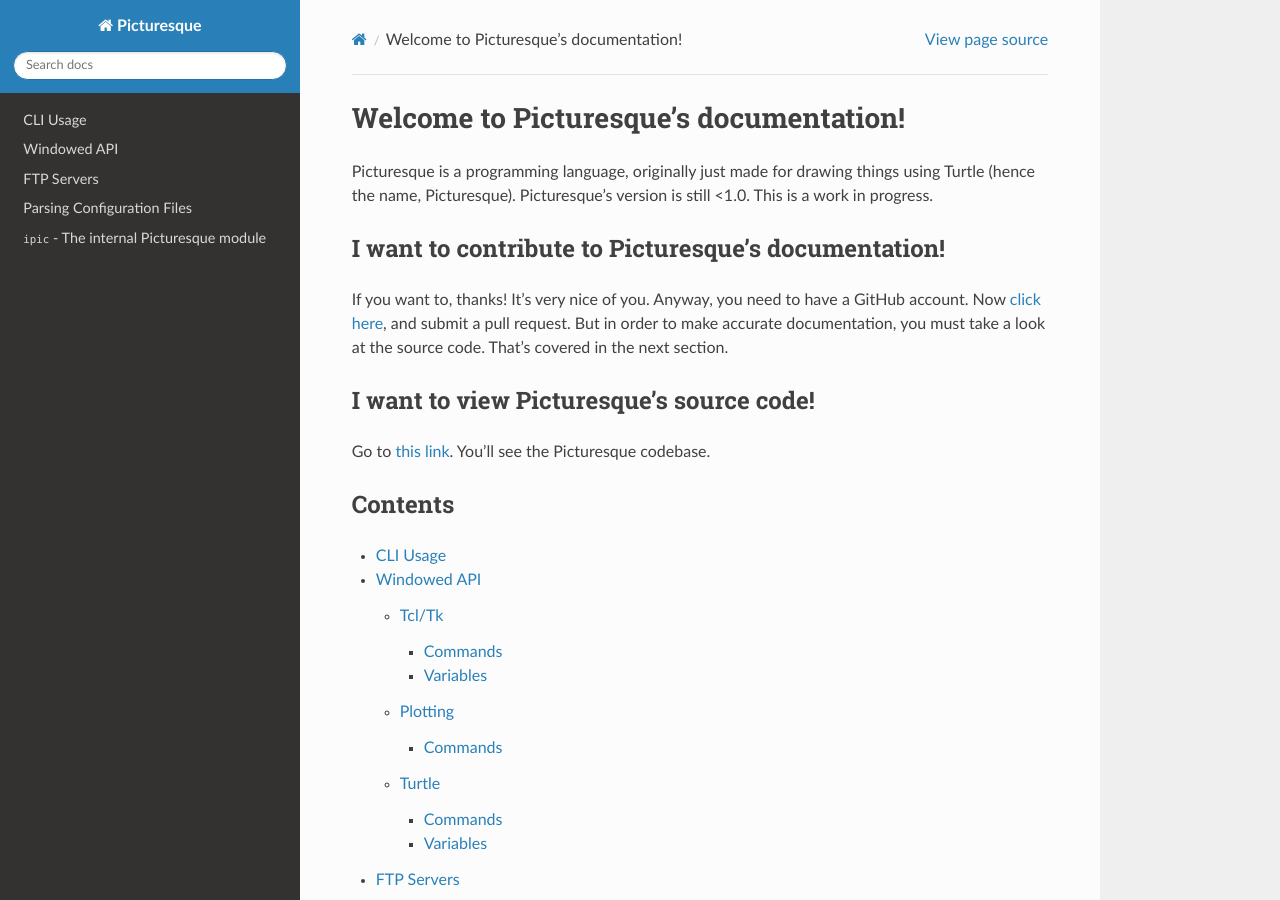
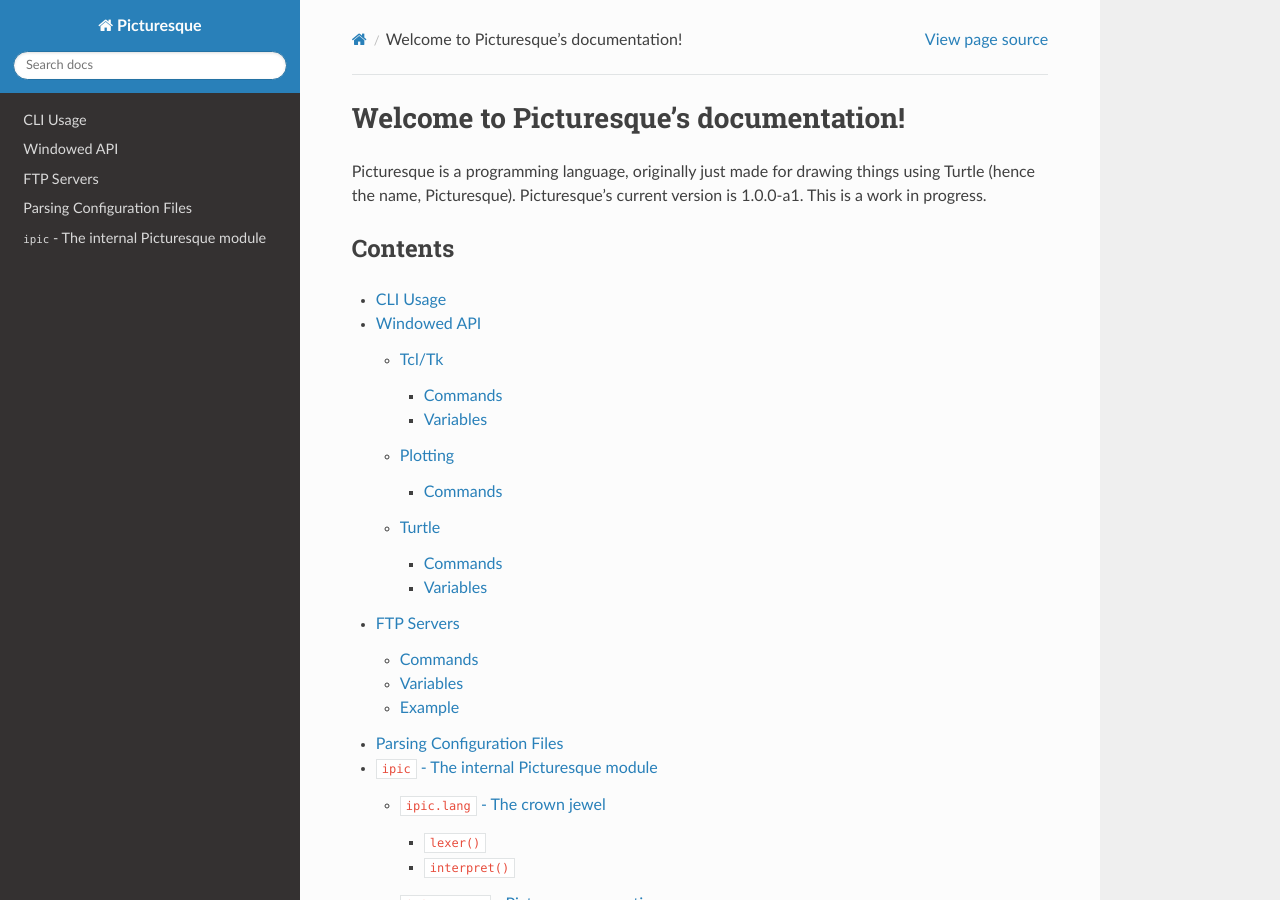
Before and after one commit to tiashDev/pic-docs, a Sphinx documentation site: the page built from docs/source/index.rst, in a window 1280 px wide and 900 px high. Built offline with Sphinx 7.4.7 and the Read the Docs theme 3.1.0, drawn with Linux system fonts in a browser that asks for light colours.

Commit message:
Update index.rst

```diff
--- a/docs/source/index.rst
+++ b/docs/source/index.rst
@@ -1,17 +1,7 @@
 Welcome to Picturesque's documentation!
 ===================================
 
-Picturesque is a programming language, originally just made for drawing things using Turtle (hence the name, Picturesque). Picturesque's version is still <1.0. This is a work in progress.
-
-I want to contribute to Picturesque's documentation!
-----------------------------------------------------
-
-If you want to, thanks! It's very nice of you. Anyway, you need to have a GitHub account. Now `click here <https://github.com/tiashDev/pic-docs/>`_, and submit a pull request. But in order to make accurate documentation, you must take a look at the source code. That's covered in the next section.
-
-I want to view Picturesque's source code!
------------------------------------------
-
-Go to `this link <https://1drv.ms/f/c/18dd97e4fa22add2/Eria6D2T43BDkImG8kIIfdgBeyYCrUp_RSSw-MmWZ-UzCA>`_. You'll see the Picturesque codebase.
+Picturesque is a programming language, originally just made for drawing things using Turtle (hence the name, Picturesque). Picturesque's current version is 1.0.0-a1. This is a work in progress.
 
 Contents
 --------
```
